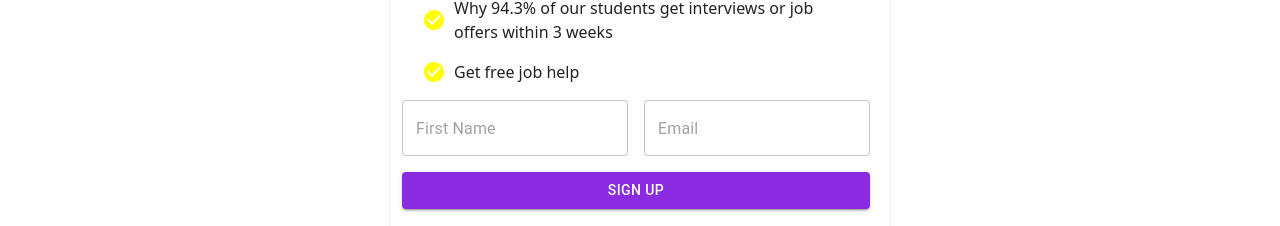
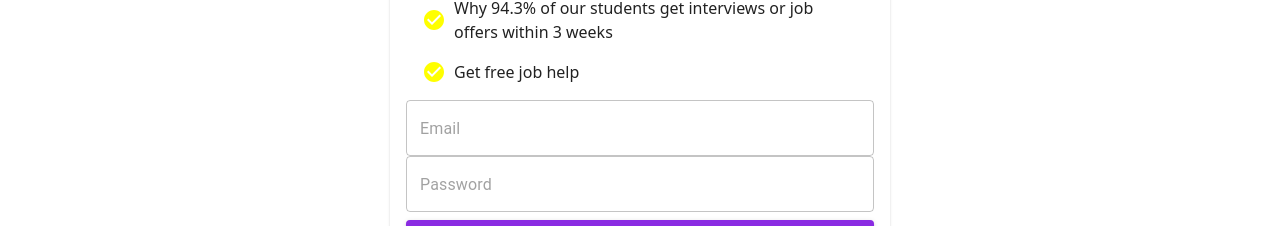
Before and after one commit to pritam-code-n-7/frontend-hire-landing-page, a React (Vite) app: page / in a window 1280 px wide. Shown: the part 720-946 px from the top of the page. Built offline with nearby package versions, Linux system fonts and the light colour scheme.

Commit message:
modify herosection component to remove grid and modify first name field to password and interchange two input field position

```diff
--- a/src/components/HeroSection.jsx
+++ b/src/components/HeroSection.jsx
@@ -1,7 +1,7 @@
 
-import { Typography, List, ListItem, TextField, Button, styled, Card, CardContent, Grid } from '@mui/material';
+import { Typography, List, ListItem, TextField, Button, styled, Card, CardContent } from '@mui/material';
 import CheckCircleIcon from '@mui/icons-material/CheckCircle';
-import DOMPurify from 'dompurify'; // Import dompurify
+import DOMPurify from 'dompurify';
 
 const StyledDiv = styled('div')({
   display: 'flex',
@@ -45,23 +45,17 @@ const HeroSection = () => {
               <ListItem key={index}>
                 <ListWithTick>
                   <CheckCircleIcon />
-                  {/* Sanitize user-generated content */}
                   {sanitizeHTML(text)}
                 </ListWithTick>
               </ListItem>
             ))}
           </List>
-          <Grid container spacing={2} alignItems="center">
-            <Grid item xs={12} sm={6}>
-              <TextField fullWidth type="text" placeholder="First Name" variant="outlined" inputProps={{ maxLength: 10 }} />
-            </Grid>
-            <Grid item xs={12} sm={6}>
-              <TextField fullWidth type="email" placeholder="Email" variant="outlined" required />
-            </Grid>
-            <Grid item xs={12}>
-              <Button fullWidth variant="contained" sx={{ bgcolor: 'blueviolet' }}>SIGN UP</Button>
-            </Grid>
-          </Grid>
+          {/* Adjusted input fields */}
+          <TextField fullWidth type="email" placeholder="Email" variant="outlined" required />
+          {/* Adjusted input fields */}
+          <TextField fullWidth type="password" placeholder="Password" variant="outlined" inputProps={{ maxLength: 10 }} />
+          {/* Adjusted button size */}
+          <Button fullWidth variant="contained" sx={{ bgcolor: 'blueviolet', height: '50px', marginTop: '8px' }}>SIGN UP</Button>
         </StyledDiv>
       </CardContent>
     </Card>
```
